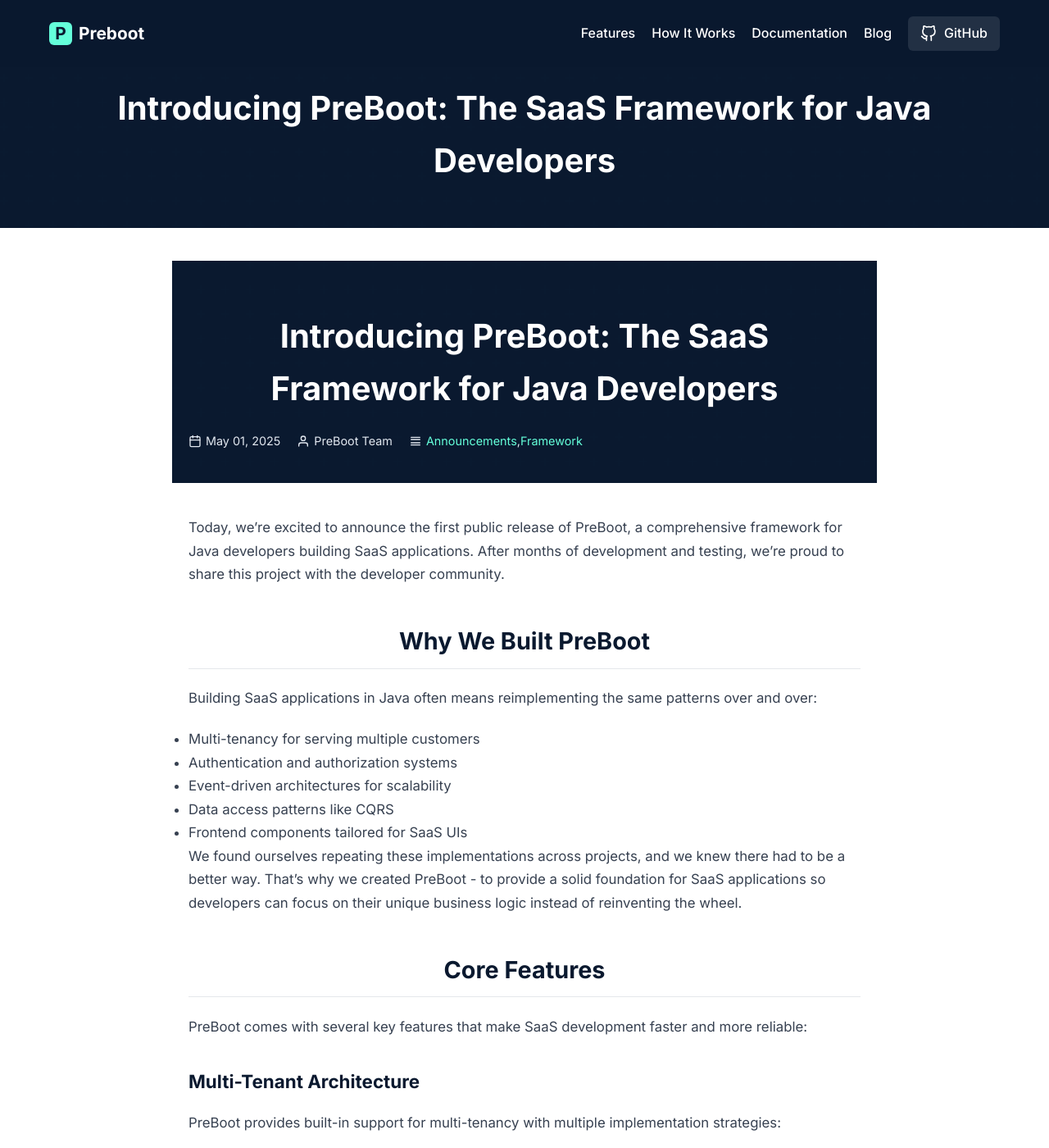
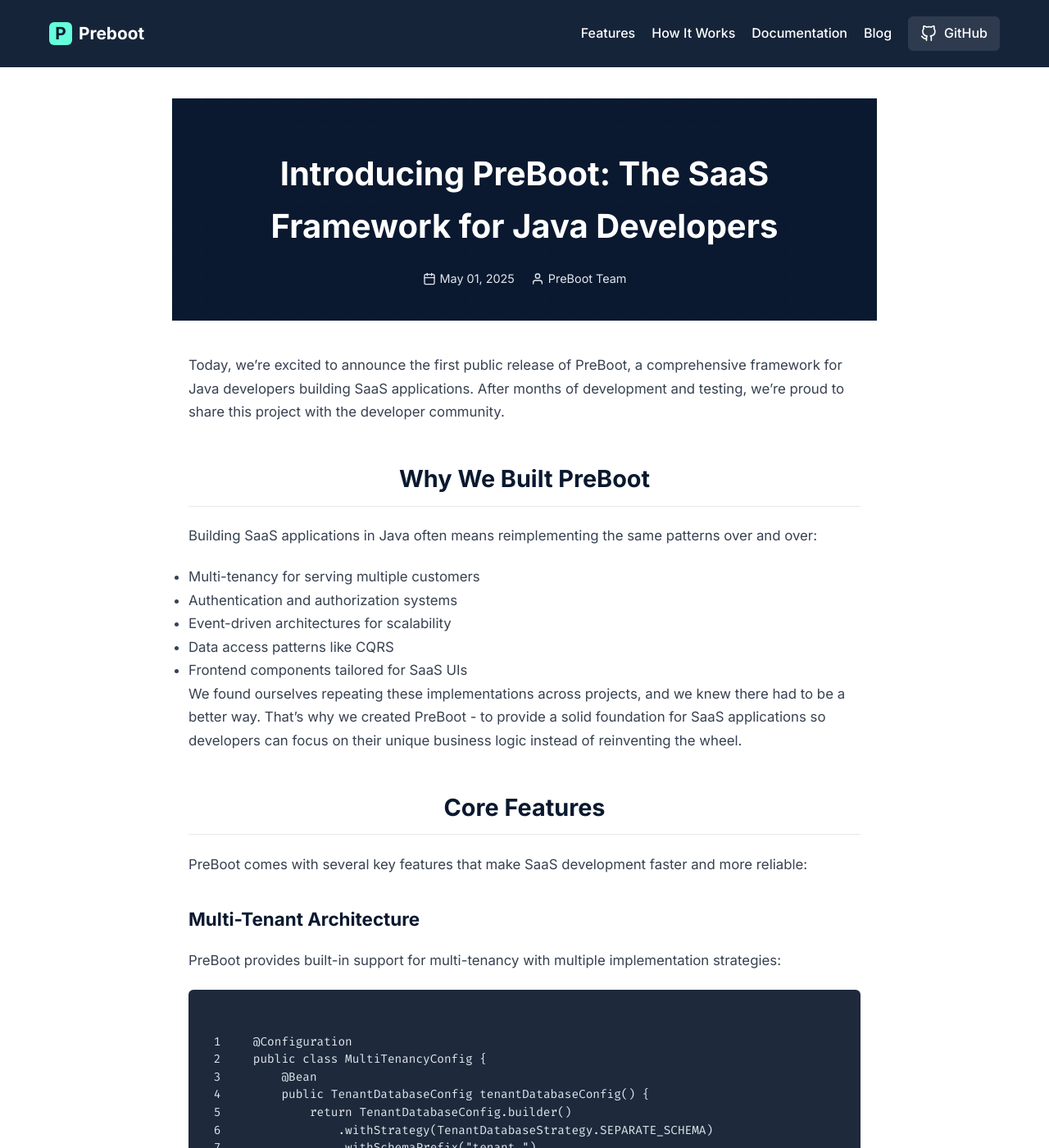
Before and after one commit to preboot-io/preboot-io.github.io, a Jekyll site: the page built from _posts/2025-05-01-introducing-preboot.md, in a window 1280 px wide and 1400 px high. Shown: the whole window at 82% size. Built offline with Jekyll 4.4.1, drawn with Linux system fonts in a browser that asks for light colours; some of the changed text lies outside the part shown.

Commit message:
blog layout working

```diff
--- a/_layouts/default.html
+++ b/_layouts/default.html
@@ -41,12 +41,7 @@
   </div>
 </header>
 {% else %}
-<header class="page-header full-width">
-  <div class="container">
-    <h1>{{ page.title }}</h1>
-    {% if page.subtitle %}<p>{{ page.subtitle }}</p>{% endif %}
-  </div>
-</header>
+<div style="height: 5rem"></div>
 {% endif %}
 <main>
   {{ content }}
--- a/_layouts/post.html
+++ b/_layouts/post.html
@@ -28,20 +28,6 @@
             {{ page.author }}
           </div>
           {% endif %}
-
-          {% if page.categories %}
-          <div class="post-categories">
-            <svg xmlns="http://www.w3.org/2000/svg" width="16" height="16" viewBox="0 0 24 24" fill="none" stroke="currentColor" stroke-width="2" stroke-linecap="round" stroke-linejoin="round">
-              <path d="M4 9h16"></path>
-              <path d="M4 15h16"></path>
-              <path d="M4 5h16"></path>
-              <path d="M4 19h16"></path>
-            </svg>
-            {% for category in page.categories %}
-              <a href="{{ '/blog/categories/' | append: category | slugify | relative_url }}">{{ category }}</a>{% unless forloop.last %}, {% endunless %}
-            {% endfor %}
-          </div>
-          {% endif %}
         </div>
       </div>
     </header>
@@ -51,19 +37,6 @@
     </div>
 
     <footer class="post-footer container">
-      {% if page.tags.size > 0 %}
-      <div class="post-tags">
-        <svg xmlns="http://www.w3.org/2000/svg" width="16" height="16" viewBox="0 0 24 24" fill="none" stroke="currentColor" stroke-width="2" stroke-linecap="round" stroke-linejoin="round">
-          <path d="M20.59 13.41l-7.17 7.17a2 2 0 0 1-2.83 0L2 12V2h10l8.59 8.59a2 2 0 0 1 0 2.82z"></path>
-          <line x1="7" y1="7" x2="7.01" y2="7"></line>
-        </svg>
-        Tags:
-        {% for tag in page.tags %}
-          <a href="{{ '/blog/tags/' | append: tag | slugify | relative_url }}" class="tag">{{ tag }}</a>
-        {% endfor %}
-      </div>
-      {% endif %}
-
       <div class="post-share">
         <div class="share-title">Share this post:</div>
         <div class="share-buttons">
@@ -87,22 +60,6 @@
         {% include disqus_comments.html %}
       </div>
       {% endif %}
-
-      <div class="post-navigation">
-        {% if page.previous %}
-        <a href="{{ page.previous.url | relative_url }}" class="prev-post">
-          <span class="nav-label">Previous Post</span>
-          <span class="post-title">{{ page.previous.title }}</span>
-        </a>
-        {% endif %}
-
-        {% if page.next %}
-        <a href="{{ page.next.url | relative_url }}" class="next-post">
-          <span class="nav-label">Next Post</span>
-          <span class="post-title">{{ page.next.title }}</span>
-        </a>
-        {% endif %}
-      </div>
     </footer>
   </article>
 </div>
--- a/assets/css/blog.css
+++ b/assets/css/blog.css
@@ -22,7 +22,7 @@
   }
 
   .post-item-header h2 a {
-    color: var(--text-dark);
+    color: var(--text-light);
     text-decoration: none;
   }
 
@@ -37,6 +37,7 @@
     margin-bottom: 15px;
     font-size: 0.9rem;
     color: #6b7280;
+    justify-content: center;
   }
 
   .post-date, .post-author, .post-categories {
```
Also changed, not shown: blog/index.html (+2 -6 lines).
